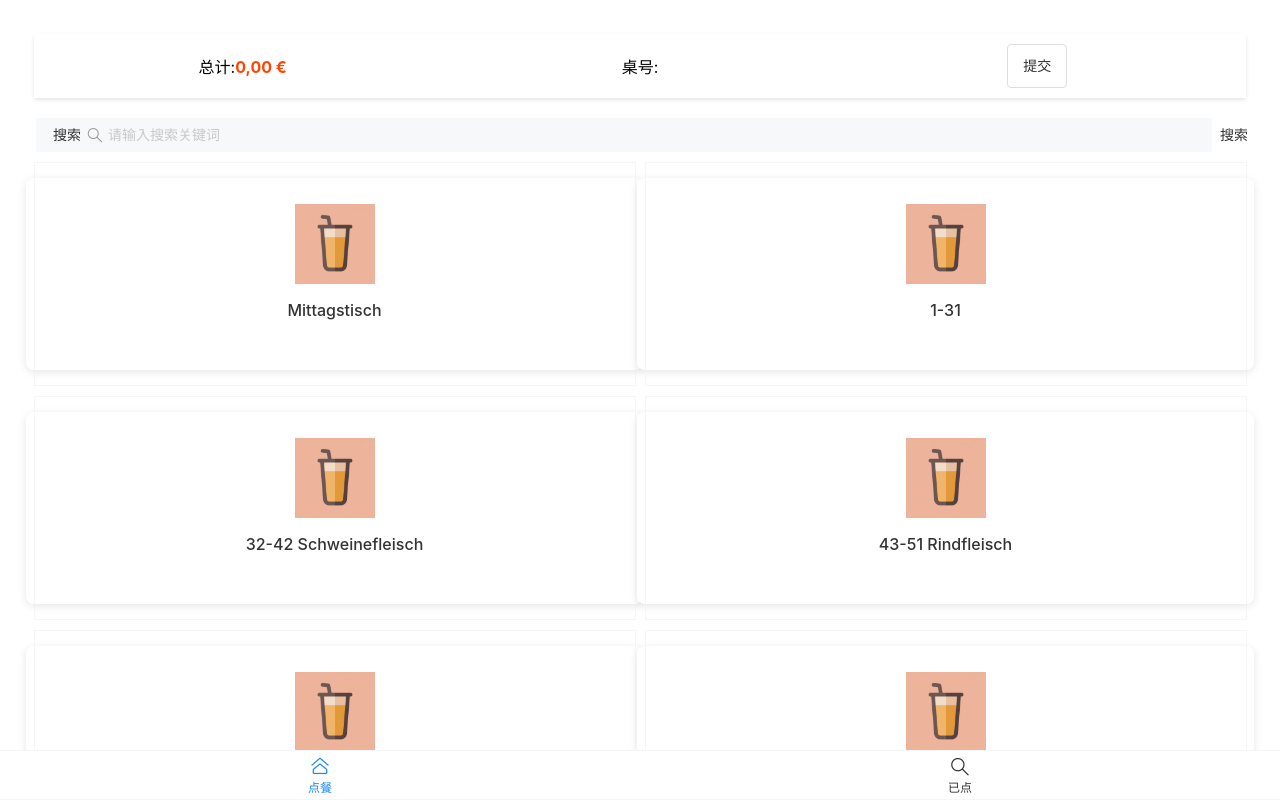
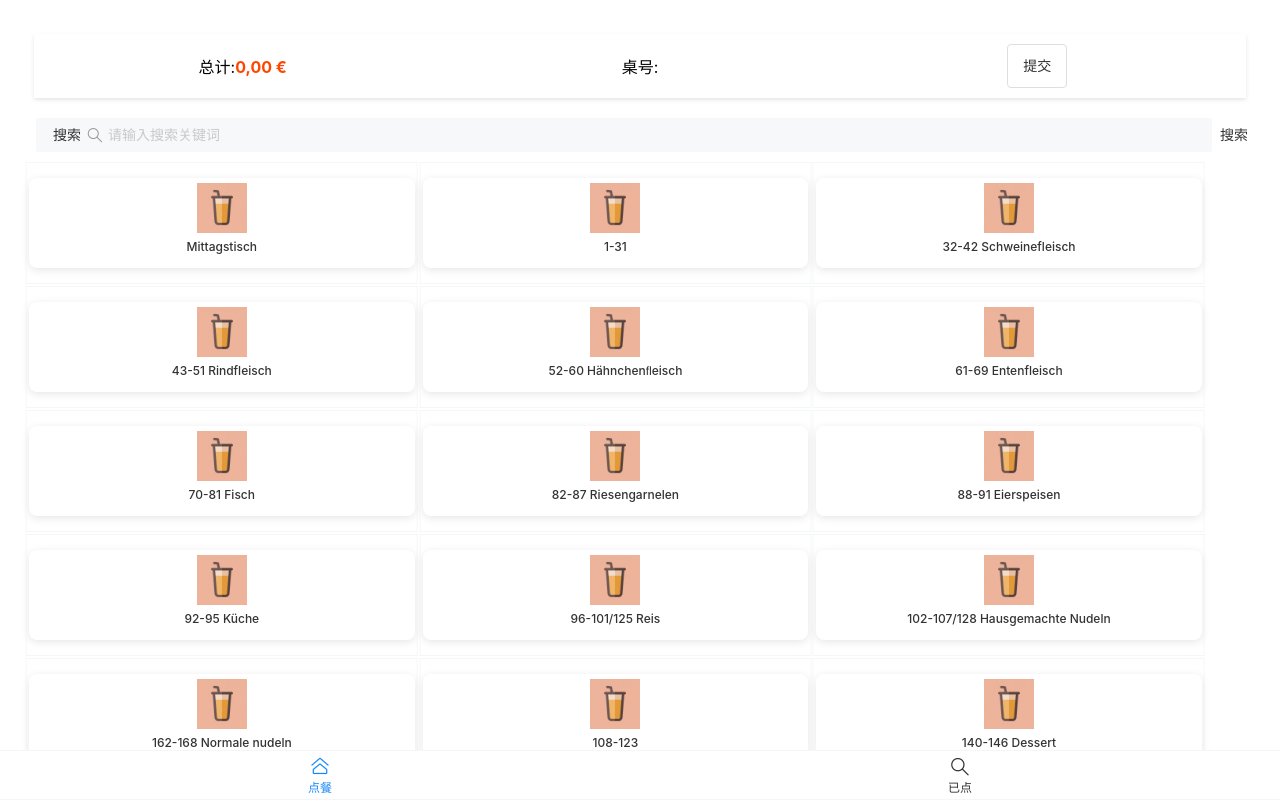
Before and after one commit to wa2245111/wa2245111.github.io, a Vue app: page /#/order in a window 1280 px wide. Shown: the top 800 px of the page. Built offline with nearby package versions, Linux system fonts and the light colour scheme.

Commit message:
修改样式，一行显示3个

```diff
--- a/src/views/Order.vue
+++ b/src/views/Order.vue
@@ -38,30 +38,22 @@
       </template>
     </van-search>
 
-    <van-grid :column-num="2" :gutter="10">
+    <van-grid :column-num="3" :gutter="2">
         <van-grid-item
             v-for="category in menuData"
             :key="category.id"
-            class="category-item"
+            class="my-grid-item"
             @click="handleCategoryClick(category)"
         >
-          <div class="content-wrapper">
+          <div class="category-content-wrapper">
             <div class="image-container">
               <van-image
                   :src="getImageUrl(category.icon)"
-                  class="grid-image"
+                  class="my-grid-image"
               >
-                <template #error>
-                  <div class="image-placeholder">
-                    <van-icon name="photo-fail" size="24" />
-                  </div>
-                </template>
-                <template #loading>
-                  <van-loading type="spinner" size="20" />
-                </template>
               </van-image>
             </div>
-            <div class="grid-name">
+            <div class="my-grid-name">
               {{ category.name }}
             </div>
           </div>
@@ -92,36 +84,28 @@
         z-index="1000"
         @close="clearCategory"
     >
-      <van-grid :column-num="2" :gutter="10">
+      <van-grid  :column-num="3" :gutter="2">
         <van-grid-item
             v-for="goods in currentCategory.goodsList"
             :key="goods.code"
             @click="handleGoodsClick(goods)"
-            class="category-item"
+            class="my-grid-item"
         >
-          <div class="content-wrapper">
+          <div class="goods-content-wrapper">
             <div class="image-container">
               <van-image
                   :src="getImageUrl(goods.icon)"
-                  class="grid-image"
+                  class="my-grid-image"
               >
-                <template #error>
-                  <div class="image-placeholder">
-                    <van-icon name="photo-fail" size="24" />
-                  </div>
-                </template>
-                <template #loading>
-                  <van-loading type="spinner" size="20" />
-                </template>
               </van-image>
             </div>
-            <div class="grid-name">
+            <div class="my-grid-name">
               {{ goods.name }}
             </div>
-            <div class="grid-name">
+            <div class="my-grid-name">
               {{ goods.code }}
             </div>
-            <div class="grid-name">
+            <div class="my-grid-name">
               <span class="price">{{format.formatGermanyMoney(goods.price)}}</span>
             </div>
           </div>
@@ -148,36 +132,28 @@
         z-index="1000"
         @close="clearSearch"
     >
-      <van-grid :column-num="2" :gutter="10">
+      <van-grid  :column-num="3" :gutter="2">
         <van-grid-item
             v-for="goods in searchData"
             :key="goods.code"
             @click="handleSearchGoodsClick(goods)"
-            class="category-item"
+            class="my-grid-item"
         >
-          <div class="content-wrapper">
+          <div class="goods-content-wrapper">
             <div class="image-container">
               <van-image
                   :src="getImageUrl(goods.icon)"
-                  class="grid-image"
+                  class="my-grid-image"
               >
-                <template #error>
-                  <div class="image-placeholder">
-                    <van-icon name="photo-fail" size="24" />
-                  </div>
-                </template>
-                <template #loading>
-                  <van-loading type="spinner" size="20" />
-                </template>
               </van-image>
             </div>
-            <div class="grid-name">
+            <div class="my-grid-name">
               {{ goods.name }}
             </div>
-            <div class="grid-name">
+            <div class="my-grid-name">
               {{ goods.code }}
             </div>
-            <div class="grid-name">
+            <div class="my-grid-name">
               <span class="price">{{format.formatGermanyMoney(goods.price)}}</span>
             </div>
           </div>
@@ -557,15 +533,27 @@ const addSearchGoods = () => {
 }
 
 /* 网格项样式 */
-.category-item {
+.my-grid-item {
   padding: 0;
   margin: 0;
 }
 
-.content-wrapper {
+.category-content-wrapper {
   width: 100%;
-  height: 160px;
-  padding: 16px;
+  height: 80px;
+  padding: 5px;
+  display: flex;
+  flex-direction: column;
+  align-items: center;
+  background: #fff;
+  border-radius: 8px;
+  box-shadow: 0 2px 8px rgba(0,0,0,0.1);
+}
+
+.goods-content-wrapper {
+  width: 100%;
+  height: 110px;
+  padding: 5px;
   display: flex;
   flex-direction: column;
   align-items: center;
@@ -577,7 +565,7 @@ const addSearchGoods = () => {
 /* 图片容器 */
 .image-container {
   width: 100%;
-  height: 100px;
+  height: 50px;
   margin-bottom: 8px;
   display: flex;
   justify-content: center;
@@ -585,63 +573,37 @@ const addSearchGoods = () => {
 }
 /* 保持网格项宽度固定 */
 .van-grid-item {
-  flex-basis: 50% !important;
-  max-width: 50% !important;
+  flex-basis: 32% !important;
+  max-width: 32% !important;
   min-width: 0 !important; /* 重要：防止内容撑开 */
 }
 /* 图片样式 */
-.grid-image {
-  width: 80px;
-  height: 80px;
-
+.my-grid-image {
+  width: 50px;
+  height: 50px;
   :deep(.van-image) {
     width: 100%;
     height: 100%;
   }
-
   :deep(img) {
     object-fit: contain;
   }
 }
 
-/* 占位符样式 */
-.image-placeholder {
-  width: 80px;
-  height: 80px;
-  background: #f5f5f5;
-  border-radius: 8px;
-  display: flex;
-  align-items: center;
-  justify-content: center;
-  color: #999;
-}
-
-/* 分类名称 */
-.grid-name {
-  font-size: 16px;
+.my-grid-name {
+  font-size: 12px;
   font-weight: 500;
   color: #333;
   text-align: center;
   line-height: 1;
   width: 100%;
-
   /* 新增换行控制 */
   display: -webkit-box;
-  -webkit-line-clamp: 5; /* 最多显示10行 */
+  -webkit-line-clamp: 5; /* 最多显示5行 */
   -webkit-box-orient: vertical;
   word-break: break-word; /* 允许单词断开 */
   overflow: visible;
 }
-
-/* 点击效果 */
-.content-wrapper {
-  transition: transform 0.2s;
-&:active {
-   transform: scale(0.98);
-   background: #9af5c6 !important;
- }
-}
-
 
 .price {
   color: orangered;
```
Lines whose indentation alone changed are shown as unchanged.
